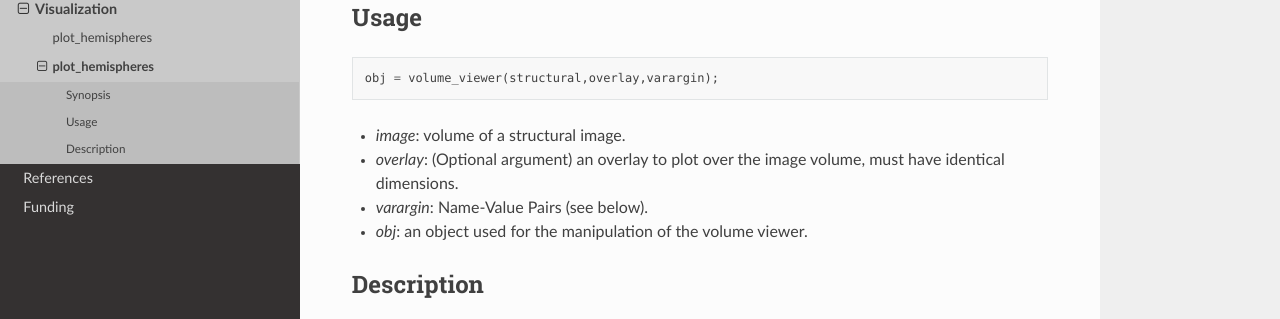
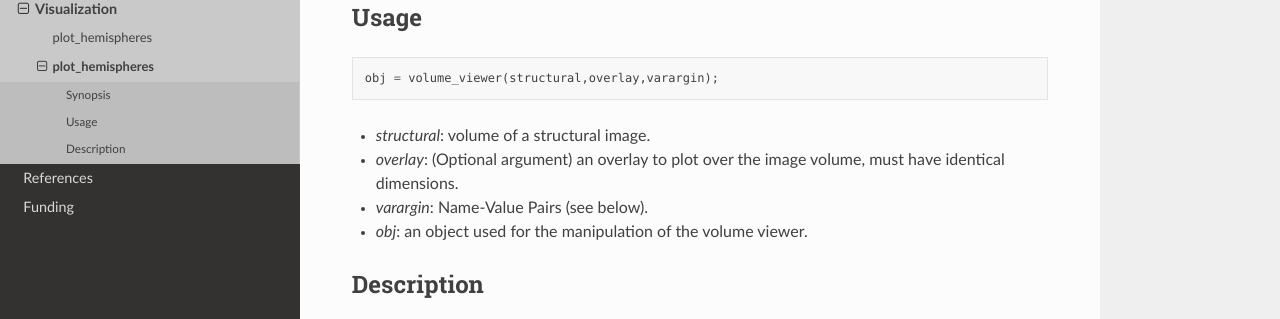
Before and after one commit to MICA-MNI/BrainStat, a Sphinx documentation site: the page built from docs/matlab_doc/visualization/volume_viewer.rst, in a window 1280 px wide and 900 px high. Shown: the part 263-582 px from the top of the window. Built offline with Sphinx 7.4.7 and the Read the Docs theme 2.0.0, drawn with Linux system fonts in a browser that asks for light colours.

Commit message:
[DOC] Redirected the volume viewer source code link.

```diff
--- a/docs/matlab_doc/visualization/volume_viewer.rst
+++ b/docs/matlab_doc/visualization/volume_viewer.rst
@@ -9,7 +9,7 @@
 ------------------
 
 Plots data in a volume (`source code
-<https://github.com/MICA-MNI/BrainSpace/blob/master/matlab/plot_data/volume_viewer.m>`_).
+<https://github.com/MICA-MNI/BrainStat/blob/master/matlab/visualization/volume_viewer/%40volume_viewer/volume_viewer.m>`_).
 
 
 ------------------
@@ -20,7 +20,7 @@
 
    obj = volume_viewer(structural,overlay,varargin);
 
-- *image*: volume of a structural image.
+- *structural*: volume of a structural image.
 - *overlay*: (Optional argument) an overlay to plot over the image volume, must have identical dimensions.
 - *varargin*: Name-Value Pairs (see below).
 - *obj*: an object used for the manipulation of the volume viewer.
```
